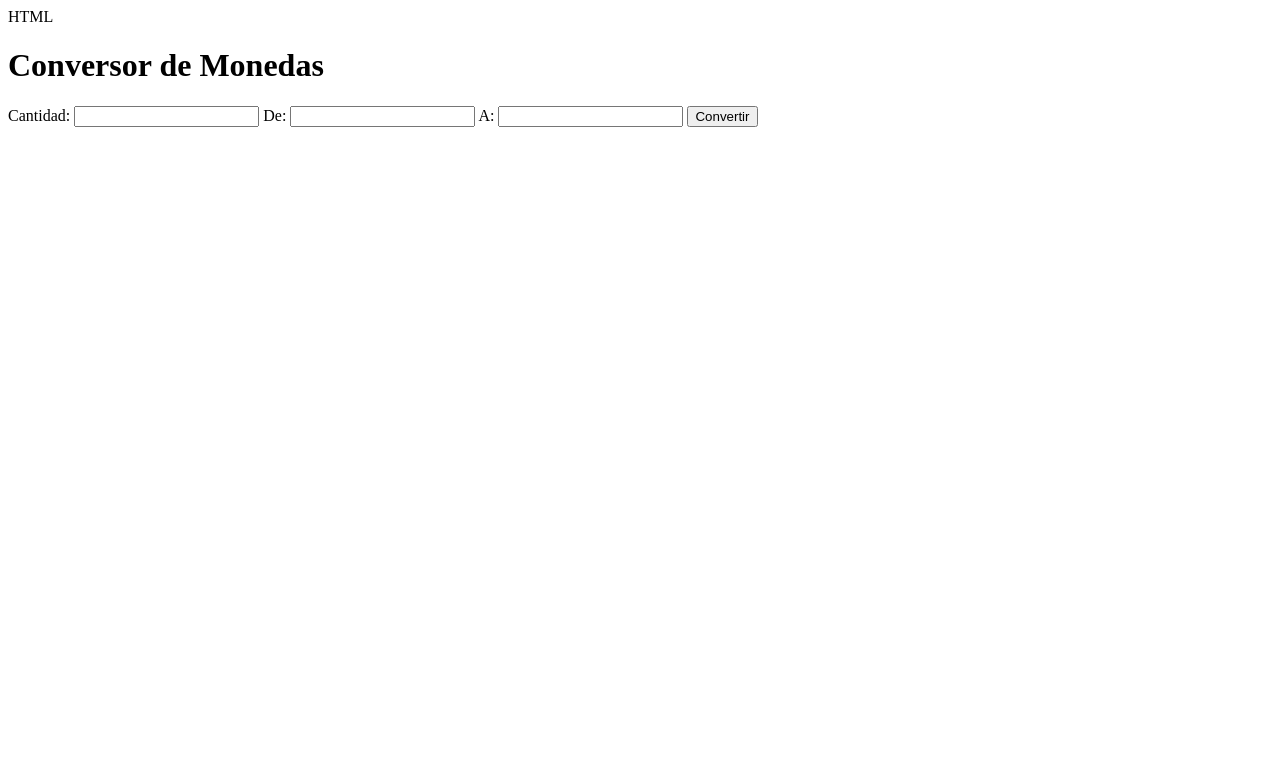
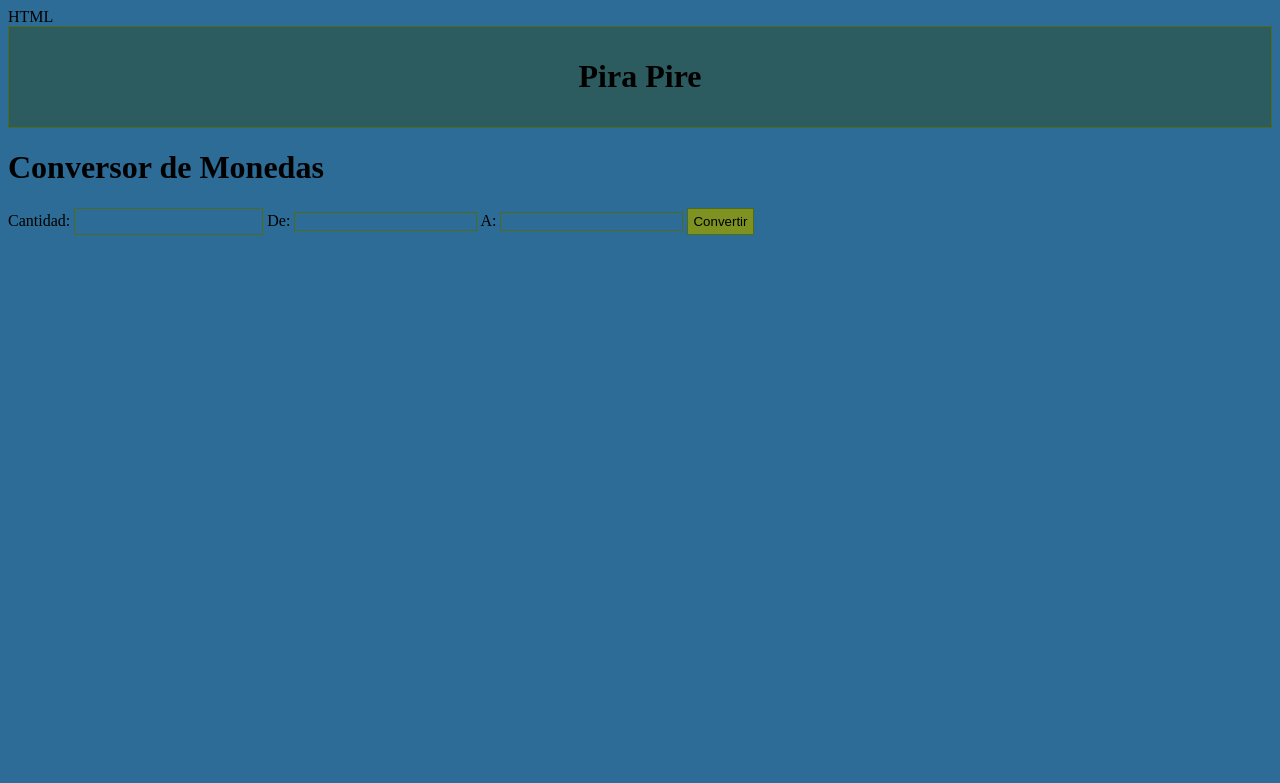
Before and after one commit to Frank1m3/convertor, a Flask app: page / in a window 1280 px wide. Shown: the top 783 px of the page. Run offline with Flask 3, Linux system fonts and the light colour scheme.

Commit message:
prueba de estilos directa

```diff
--- a/convertor_moneda/templates/index.html
+++ b/convertor_moneda/templates/index.html
@@ -1,6 +1,30 @@
 HTML
 <!DOCTYPE html>
 <html lang="en">
+<head>
+    <meta charset="UTF-8">
+    <meta name="viewport" content="width=device-width, initial-scale=1.0">
+    <title>Conversor de Monedas</title>
+    <link rel="stylesheet" href="{{ url_for('static', filename='style.css') }}">
+    <style>
+        .rectangulo {
+            background-color: #2c5c5f;
+            border: 1px solid #4d6b1d;
+            padding: 10px;
+            text-align: center;
+        }
+    </style>
+</head>
+<body>
+    <div class="rectangulo">
+        <h1>Pira Pire</h1>
+    </div>
+    <style>
+        body {
+            background-color: hsl(204, 55%, 38%);
+        }
+    </style>
+
 <head>
     <meta charset="UTF-8">
     <meta name="viewport" content="width=device-width, initial-scale=1.0">
@@ -11,12 +35,12 @@ HTML
     <h1>Conversor de Monedas</h1>
     <form method="POST">
         <label for="amount">Cantidad:</label>
-        <input type="number" id="amount" name="amount" required>
+        <input type="number" style="background-color: hsl(204, 55%, 38%); border: 1px solid #4d6b1d; padding: 5px;" id="amount" name="amount" required>
         <label for="from_currency">De:</label>
-        <input type="text" id="from_currency" name="from_currency" required>
+        <input type="text" style="background-color: hsl(204, 55%, 38%); border: 1px solid #4d6b1d;" id="from_currency" name="from_currency" required>
         <label for="to_currency">A:</label>
-        <input type="text" id="to_currency" name="to_currency" required>
-        <button type="submit">Convertir</button>
+        <input type="text" style="background-color: hsl(204, 55%, 38%); border: 1px solid #4d6b1d;" id="to_currency" name="to_currency" required>
+        <button style="background-color: hsl(71, 64%, 35%); border: 1px solid #4d6b1d; padding: 5px;" type="submit">Convertir</button>
     </form>
     {% if conversion_result %}
         <h2>Resultado: {{ conversion_result }}</h2>
```
